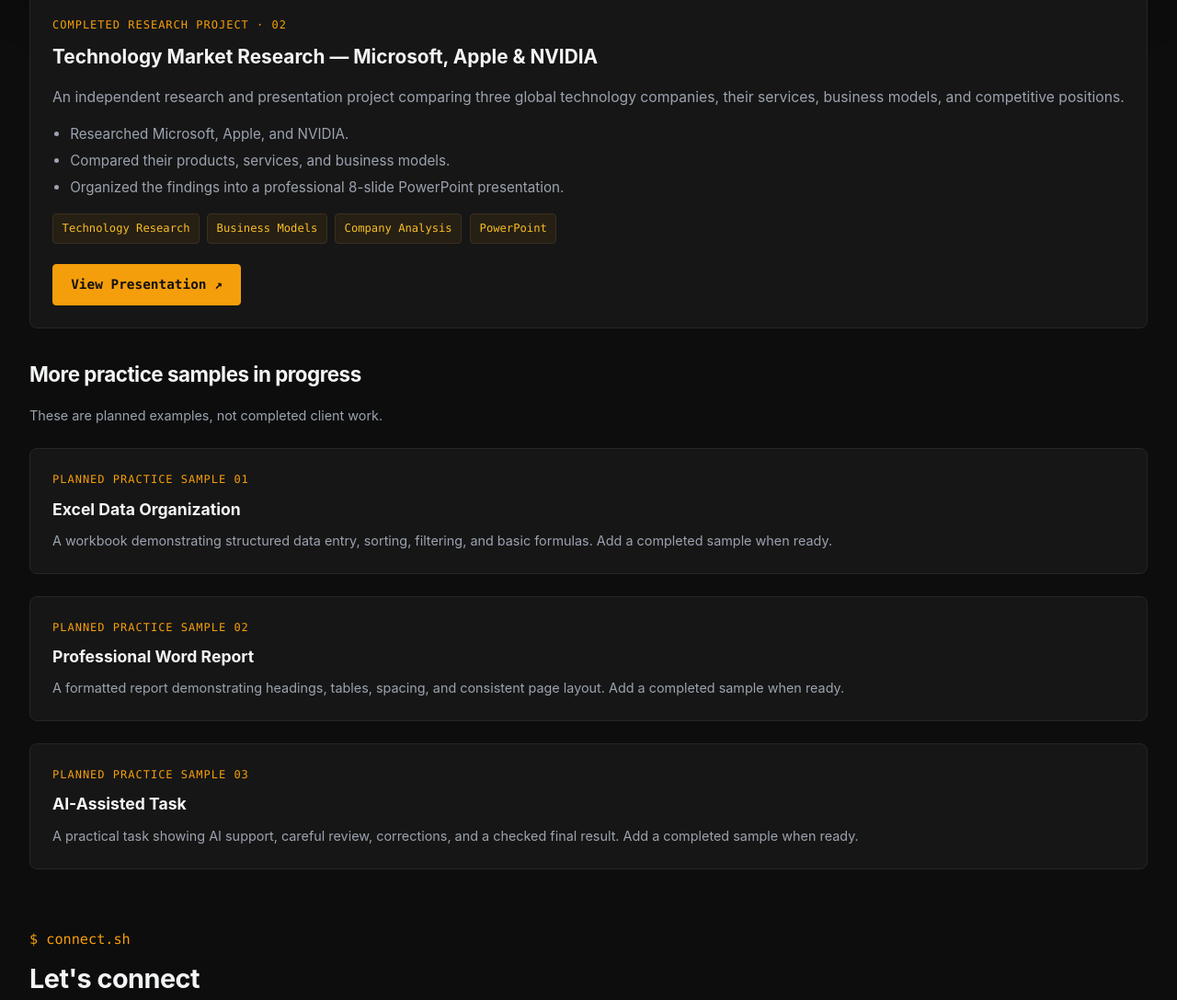
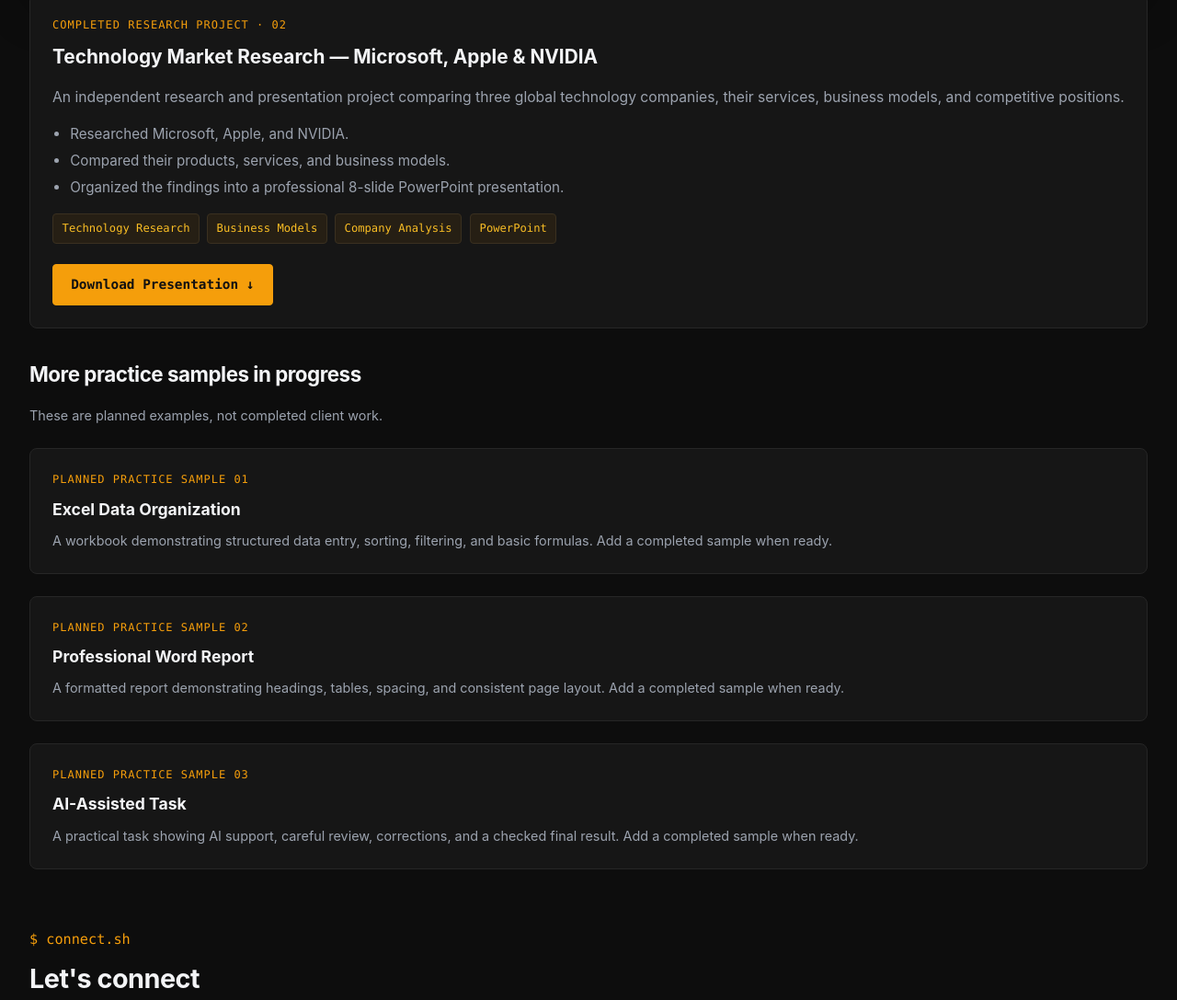
Before and after one commit to aeloneboy210-hash/shadhin-portfolio, a plain HTML site: page index.html in a window 1280 px wide. Shown: the part 2414-3501 px from the top of the page at 92% size. Drawn offline with Linux system fonts and the light colour scheme.

Commit message:
Fix presentation link to serve PowerPoint file directly

```diff
--- a/index.html
+++ b/index.html
@@ -994,8 +994,8 @@
                     <span class="tech-tag">PowerPoint</span>
                 </div>
                 <div class="project-actions">
-                    <a href="https://github.com/aeloneboy210-hash/shadhin-portfolio/blob/main/Technology%20Market%20Research%20Microsoft,%20Apple,%20NVIDIA.pptx"
-                       class="btn btn-primary" target="_blank" rel="noopener noreferrer">View Presentation ↗</a>
+                    <a href="https://raw.githubusercontent.com/aeloneboy210-hash/shadhin-portfolio/main/Technology%20Market%20Research%20Microsoft%2C%20Apple%2C%20NVIDIA.pptx"
+                       class="btn btn-primary" target="_blank" rel="noopener noreferrer">Download Presentation ↓</a>
                 </div>
             </article>
 
```
